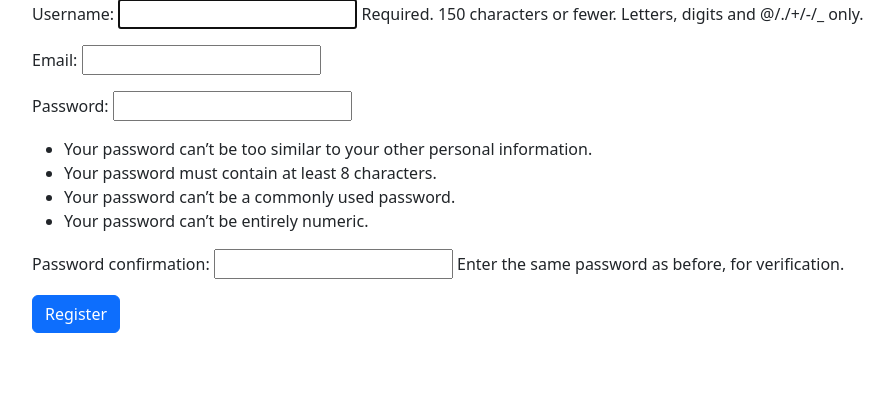
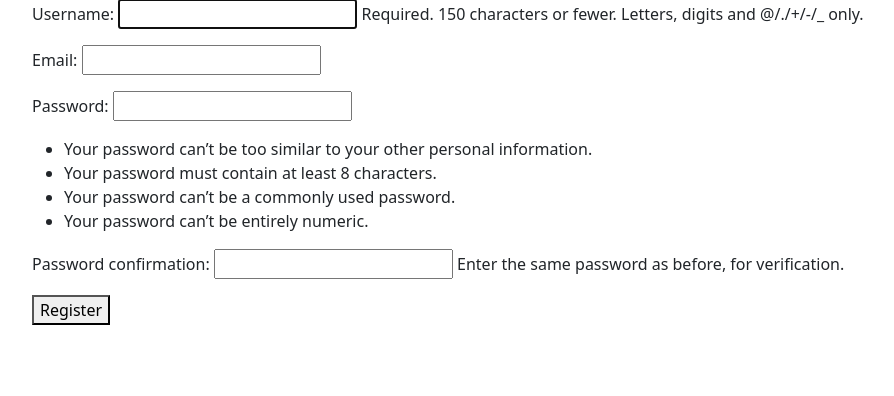
Before and after one commit to swiftdodger/SkillShare-Hub, a Django app: page /users/register/ in a window 1280 px wide. Shown: the part 127-523 px from the top of the page, without its empty margins (50-944 px from the left). Run offline with Django 5.2, Linux system fonts and the light colour scheme.

Commit message:
correcting html in register.html

```diff
--- a/templates/register.html
+++ b/templates/register.html
@@ -2,8 +2,8 @@
 {% block content %}
   <h2>Register</h2>
   <form method="post">
-    {% csrf_token %}
-    {{ form.as_p }}
-    <button class="btn btn-primary" type="submit">Register</button>
-  </form>
+  {% csrf_token %}
+  {{ form.as_p }}
+  <button type="submit">Register</button>
+</form>
 {% endblock %}
```
